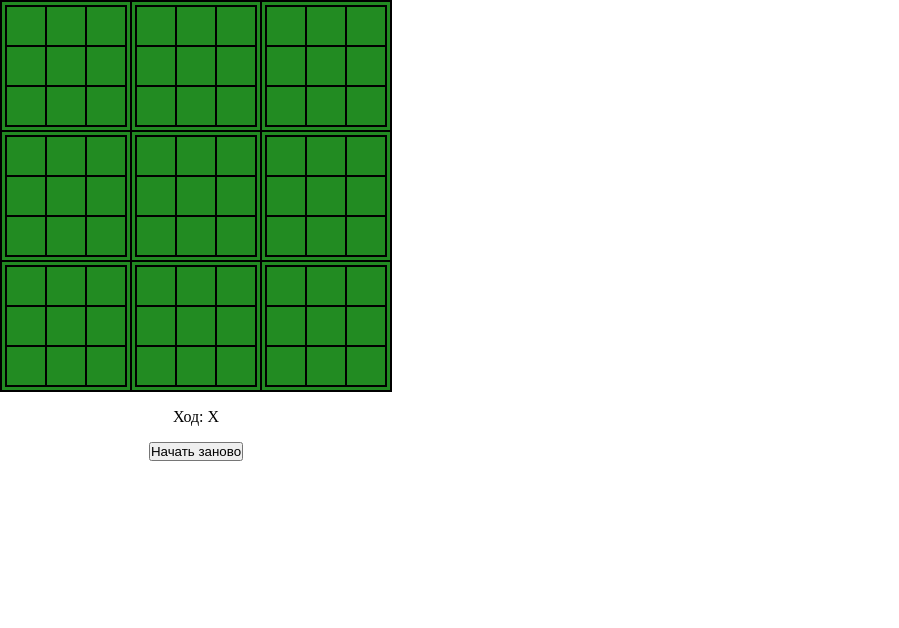
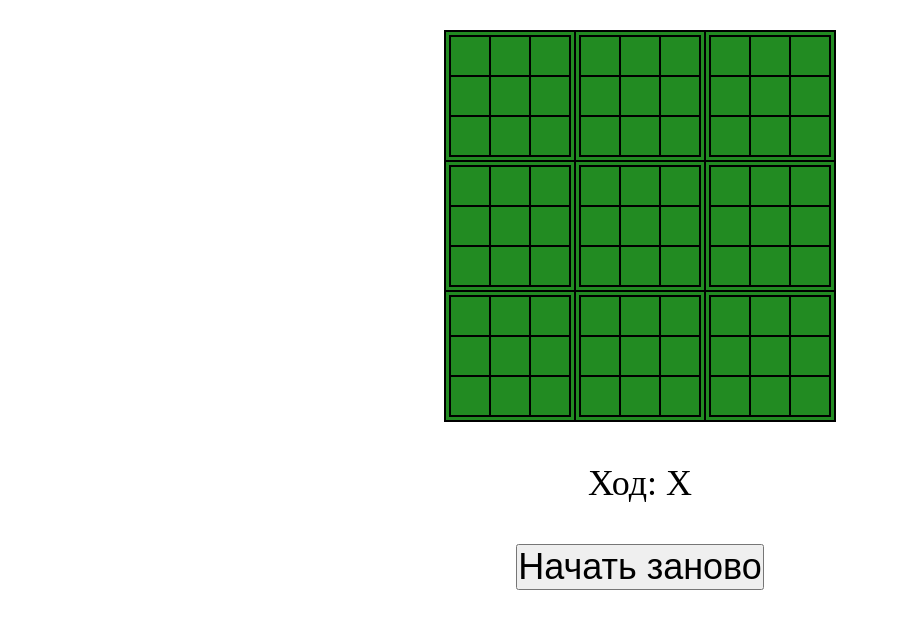
Before and after one commit to Pomdorka/Pomdorka.github.io, a plain HTML site: page index.html in a window 1280 px wide. Shown: the whole page, without its empty margins (0-899 px from the left). Drawn offline with Linux system fonts and the light colour scheme.

Commit message:
Update tic-tac-toe.css

```diff
--- a/css/tic-tac-toe.css
+++ b/css/tic-tac-toe.css
@@ -2,6 +2,7 @@
   box-sizing: border-box;
   padding: 0;
   margin: 0;
+  font-size: 1.5rem;
 }
 
 @keyframes blinkChildTd {
@@ -25,7 +26,7 @@
 
 table {
   border-collapse: collapse;
-  margin: auto;
+  margin: 0 auto;
 }
 
 table.parentTable {
@@ -64,11 +65,21 @@ td.childTd {
 
 #player {
   padding: 1rem;
+  margin: auto;
+
 }
 
-body {
+.container {
   display: flex;
-  height: 100vh;
-  width: 100%;
-  overflow: hidden;
+
+  flex-direction: column;
+  justify-content: space-between;
+  height: 70vh;
+  margin: 30px;
+
 }
+
+.button {
+  margin: auto;
+
+}
```
